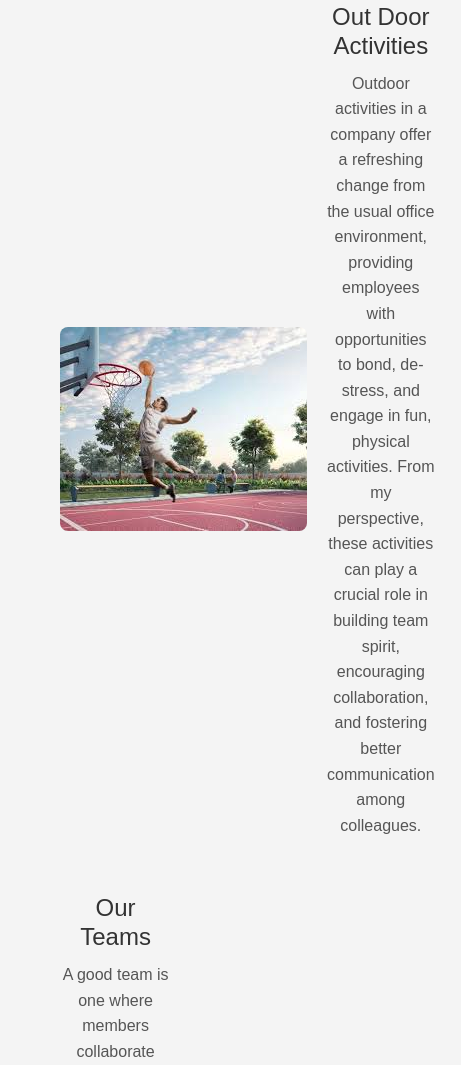
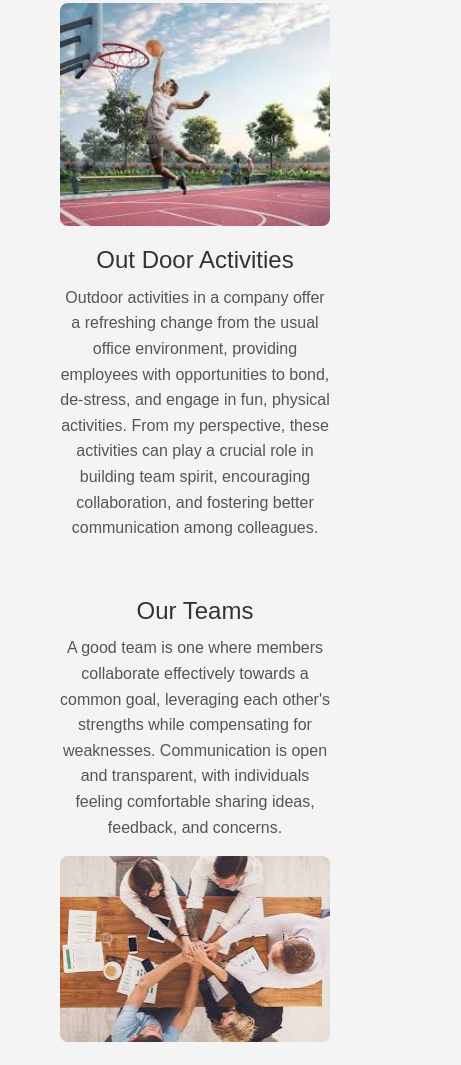
Before and after one commit to Vijay15102000/CompanyProfile, a plain HTML site: page index.html in a window 390 px wide. Shown: the part 1073-2138 px from the top of the page, 461 px wide, since content can reach past the window. Drawn offline with nearby package versions, Linux system fonts and the light colour scheme.

Commit message:
Update index.html

```diff
--- a/index.html
+++ b/index.html
@@ -507,6 +507,25 @@
             .service, .project {
                 width: 100%;
             }
+            .item {
+        flex-direction: column;
+        align-items: flex-start;
+    }
+
+    .text {
+        margin-left: 0;
+        margin-right: 0;
+        max-width: 100%;
+    }
+
+    .item img {
+        width: 100%;
+        margin-bottom: 20px;
+    }
+
+    .reverse .text {
+        margin-right: 0;
+    }
 
             .services, .portfolio {
                 flex-direction: column;
```
